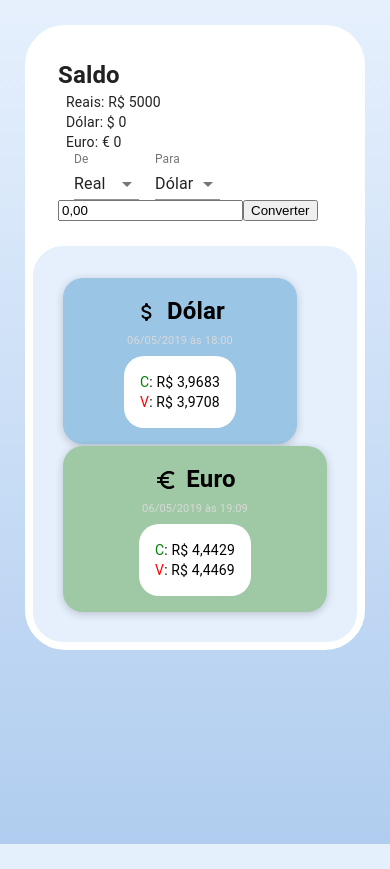
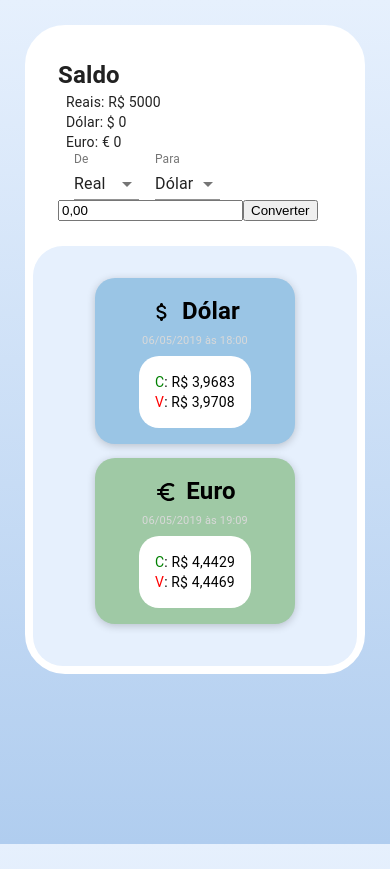
Before and after one commit to DiegoLuzBraga/VirtualWallet, a React (Create React App) app: page / in a window 390 px wide. Built offline with nearby package versions, Linux system fonts and the light colour scheme; the HTML template or start-up script is replaced by a standard one.

Commit message:
fix: added media queries

```diff
--- a/src/components/MoneyCard/MoneyCard.jsx
+++ b/src/components/MoneyCard/MoneyCard.jsx
@@ -16,13 +16,18 @@ const CoinValues = styled.div`
 `;
 
 const Card = styled(CoinValues)`
+  width: 200px;
   justify-content: space-evenly;
   align-items: center;
   color: #fff;
   background-color: ${(props) => (props.isDollar ? "#9AC5E5" : "#9FC9A5")};
   margin-right: ${(props) => (props.isDollar ? "30px" : "0px")};
   margin-top: 2px;
+  margin-bottom: 12px;
   box-shadow: 0 2px 8px rgba(0, 0, 0, 0.2);
+  @media screen and (max-width: 571px) {
+    margin-right: 0px;
+  }
 `;
 
 const CoinTitle = styled.h3`
--- a/src/components/Wallet/Wallet.jsx
+++ b/src/components/Wallet/Wallet.jsx
@@ -38,11 +38,19 @@ const Selects = styled(WalletValues)`
 `;
 
 const CardContent = styled(WalletValues)`
-  display: flex;
   flex-wrap: wrap;
+  flex-direction: row;
   padding: 30px;
   border-radius: 30px;
   background-color: #e6f0fd;
+  @media screen and (max-width: 572px) {
+    justify-content: center;
+    padding: 30px 60px;
+  }
+  @media screen and (max-width: 400px) {
+    justify-content: center;
+    padding: 30px;
+  }
 `;
 
 const Converter = styled(WalletValues)`
```
